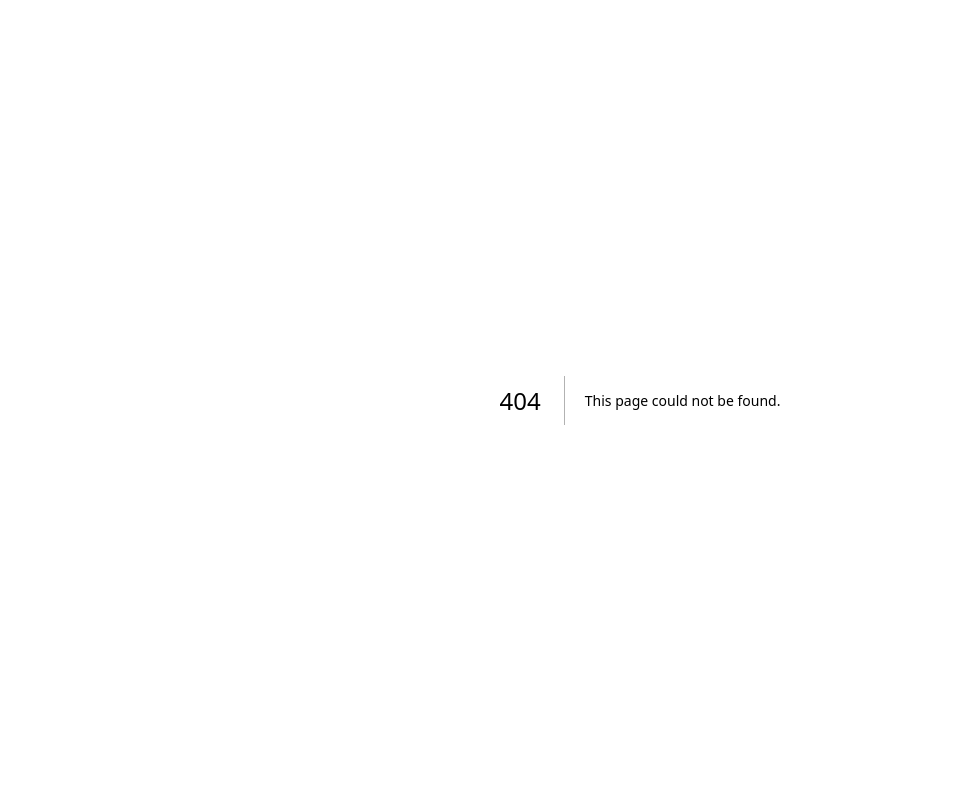
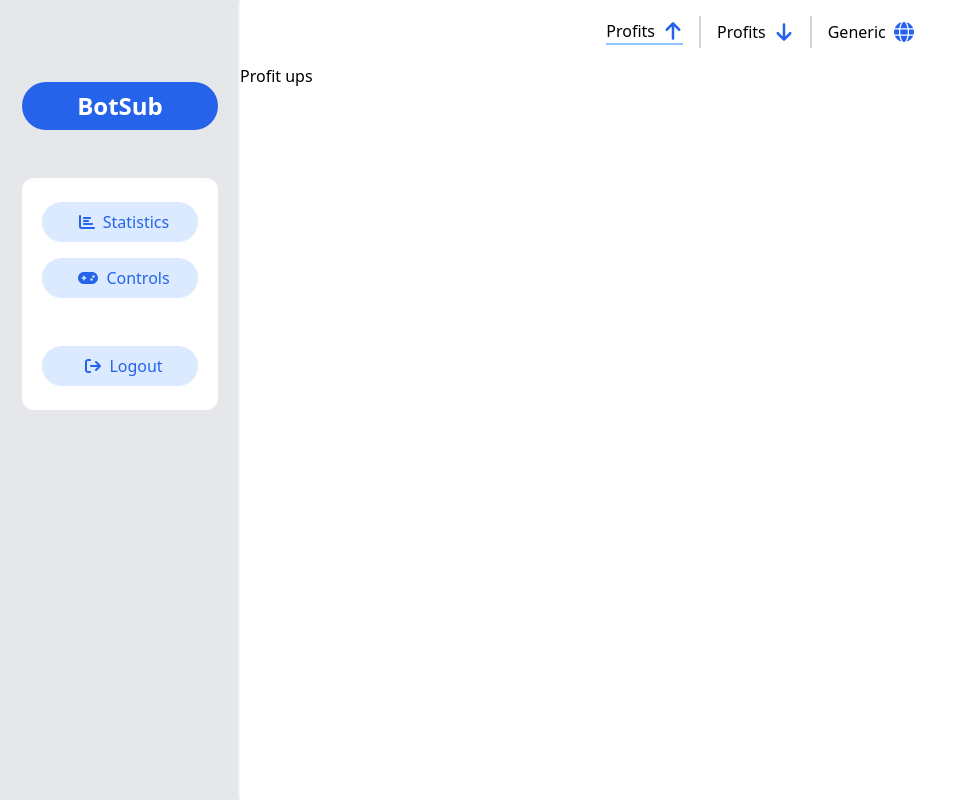
Before and after one commit to Khalidbello/botsubui, a Next.js app: page /admin/user-specific in a window 1280 px wide. Before the commit this address had no page. Shown: the whole page, without its empty margins (0-955 px from the left). Built offline with nearby package versions, Linux system fonts and the light colour scheme; no server answers.

Commit message:
added page for use specific statisitics

```diff
--- /dev/null
+++ b/app/(admin)/admin/user-specific/page.tsx
@@ -0,0 +1,86 @@
+"use client";
+
+import {
+  faArrowDown,
+  faArrowUp,
+  faGlobe,
+} from "@fortawesome/free-solid-svg-icons";
+import { FontAwesomeIcon } from "@fortawesome/react-fontawesome";
+import { useRef, useState } from "react";
+
+const Page = () => {
+  const [inView, setInView] = useState<string>("profitUp");
+  const [tempele, setTempele] = useState<HTMLButtonElement | null>(null);
+  const profitUpBtRef = useRef<HTMLButtonElement | null>(null);
+  const profitDownBtRef = useRef<HTMLButtonElement | null>(null);
+  const genericBtRef = useRef<HTMLButtonElement | null>(null);
+
+  // fucntion to handle change of view
+  const changeView = (e: React.MouseEvent<HTMLButtonElement>, info: string) => {
+    if (info === "profitUp" && profitUpBtRef?.current)
+      profitUpBtRef.current.style.opacity = "0.6";
+    if (info === "profitDown" && profitDownBtRef?.current)
+      profitDownBtRef.current.style.opacity = "0.6";
+    if (info === "generic" && genericBtRef?.current)
+      genericBtRef.current.style.opacity = "0.6";
+
+    setTimeout(() => {
+      if (info === "profitUp" && profitUpBtRef?.current)
+        profitUpBtRef.current.style.opacity = "1";
+      if (info === "profitDown" && profitDownBtRef?.current)
+        profitDownBtRef.current.style.opacity = "1";
+      if (info === "generic" && genericBtRef?.current)
+        genericBtRef.current.style.opacity = "1";
+    }, 250);
+
+    setTimeout(() => setInView(info), 260);
+  };
+
+  return (
+    <div className="w-full h-full">
+      <header className="w-full flex items-center justify-center gap-4 p-4">
+        <button
+          ref={profitUpBtRef}
+          onClick={(e) => changeView(e, "profitUp")}
+          className={`flex items-center justify-center gap-2 ${
+            inView === "profitUp" && "border-b-2 border-b-blue-300"
+          }`}
+        >
+          Profits
+          <FontAwesomeIcon icon={faArrowUp} className="w-5 h-5 text-blue-600" />
+        </button>
+        <span className="w-[2px] h-[2rem] bg-gray-300"></span>
+        <button
+          ref={profitDownBtRef}
+          onClick={(e) => changeView(e, "profitDown")}
+          className={`flex items-center justify-center gap-2 ${
+            inView === "profitDown" && "border-b-2 border-b-blue-300"
+          }`}
+        >
+          Profits
+          <FontAwesomeIcon
+            icon={faArrowDown}
+            className="w-5 h-5 text-blue-600"
+          />
+        </button>
+        <span className="w-[2px] h-[2rem] bg-gray-300"></span>
+        <button
+          ref={genericBtRef}
+          onClick={(e) => changeView(e, "generic")}
+          className={`flex items-center justify-center gap-2 ${
+            inView === "generic" && "border-b-2 border-b-blue-300"
+          }`}
+        >
+          Generic
+          <FontAwesomeIcon icon={faGlobe} className="w-5 h-5 text-blue-600" />
+        </button>
+      </header>
+
+      {inView === "profitUp" && <div>Profit ups</div>}
+      {inView === "profitDown" && <div>Profit down</div>}
+      {inView === "generic" && <div>generic</div>}
+    </div>
+  );
+};
+
+export default Page;
--- /dev/null
+++ b/components/admin-dashboard/user-specific-stats/profit-up.tsx
@@ -0,0 +1,26 @@
+"use client";
+
+import { useState } from "react";
+import LoadingAnimation from "../loader2";
+
+const ProfitUp = () => {
+  const [loading, isLoading] = useState<boolean>(true);
+  const [fetchingMore, setfetchinMore] = useState<boolean>(false);
+  const [usersStats, setUserStats] = useState<any>([]);
+
+  if (loading) {
+    return (
+      <div className="w-full h-[90%] flex items-center justify-center">
+        <LoadingAnimation h="h-[5rem]" />
+      </div>
+    );
+  }
+
+  return (
+    <div>
+      <div></div>
+    </div>
+  );
+};
+
+export default ProfitUp;
--- a/components/nav/moble-nav.tsx
+++ b/components/nav/moble-nav.tsx
@@ -1,6 +1,7 @@
 "use client";
 
 import {
+  faAdjust,
   faChartBar,
   faGamepad,
   faSignOut,
@@ -27,7 +28,7 @@ const Mnav = ({ url }: { url: string | undefined }) => {
 
   return (
     <>
-      <nav className="md:hidden p-1 bg-white flex items-center justify-around w-full rounded-t-[1.5rem] border-solid border-[2px] border-b-0 border-blue-100 fixed bottom-0 left-0">
+      <nav className="md:hidden p-1 bg-white flex items-center justify-around w-[97%] rounded-full border-solid border-[2px] border-b-0 border-blue-100 fixed bottom-0 left-0">
         <Link
           href={"/admin"}
           className="flex justify-center items-center gap-x-1 p-1"
@@ -47,7 +48,7 @@ const Mnav = ({ url }: { url: string | undefined }) => {
           className="flex justify-center items-center gap-x-1 p-1"
         >
           <FontAwesomeIcon
-            icon={faGamepad}
+            icon={faAdjust}
             className={`text-blue-600 h-4 p-2 rounded-xl ${
               currentPath === "/admin/controls" ? "bg-blue-100" : ""
             }`}
```
